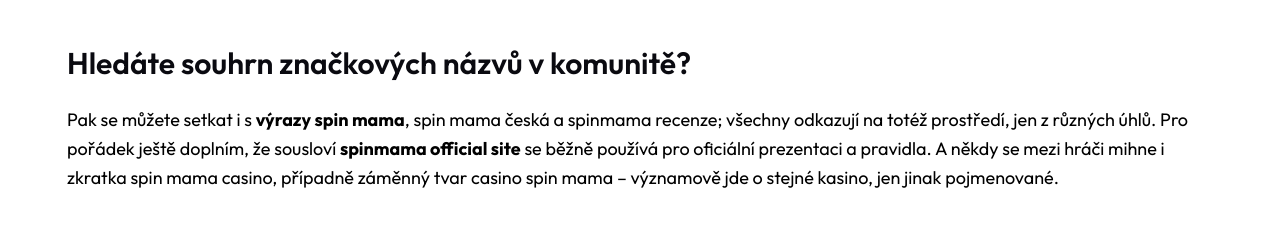
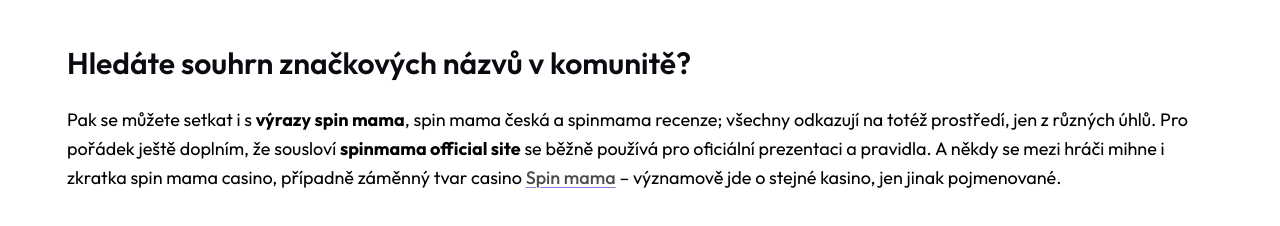
Before and after one commit to uio-65/spinmama-bonus.co.cz, a plain HTML site: page index.html in a window 1280 px wide. Shown: the part 4777-5003 px from the top of the page. Drawn offline with Linux system fonts and the light colour scheme.

Commit message:
Update index.html

```diff
--- a/index.html
+++ b/index.html
@@ -387,7 +387,7 @@ spinmama recenze; všechny odkazují na totéž prostředí, jen z různých
 úhlů. Pro pořádek ještě doplním, že sousloví <strong>spinmama official site</strong>
 se běžně používá pro oficiální prezentaci a pravidla. A někdy se mezi
 hráči mihne i zkratka spin mama casino, případně záměnný tvar casino
-spin mama – významově jde o stejné kasino, jen jinak pojmenované.</p>
+<a href="https://spinmamas.com" title="Spin mama">Spin mama</a> – významově jde o stejné kasino, jen jinak pojmenované.</p>
 <p><img src="/images/doc_main/spinmama-online-kasino,-bonusy-a-hry-v-bezpecnem-prostredi-3.webp" alt="spinmama" title="spinmama" loading="lazy"></p>
 <h2 id="mobilní-verze-spinmama-online">Mobilní verze Spinmama Online</h2>
 <p>Spinmama Online nabízí plně optimalizovanou mobilní verzi, která
```
